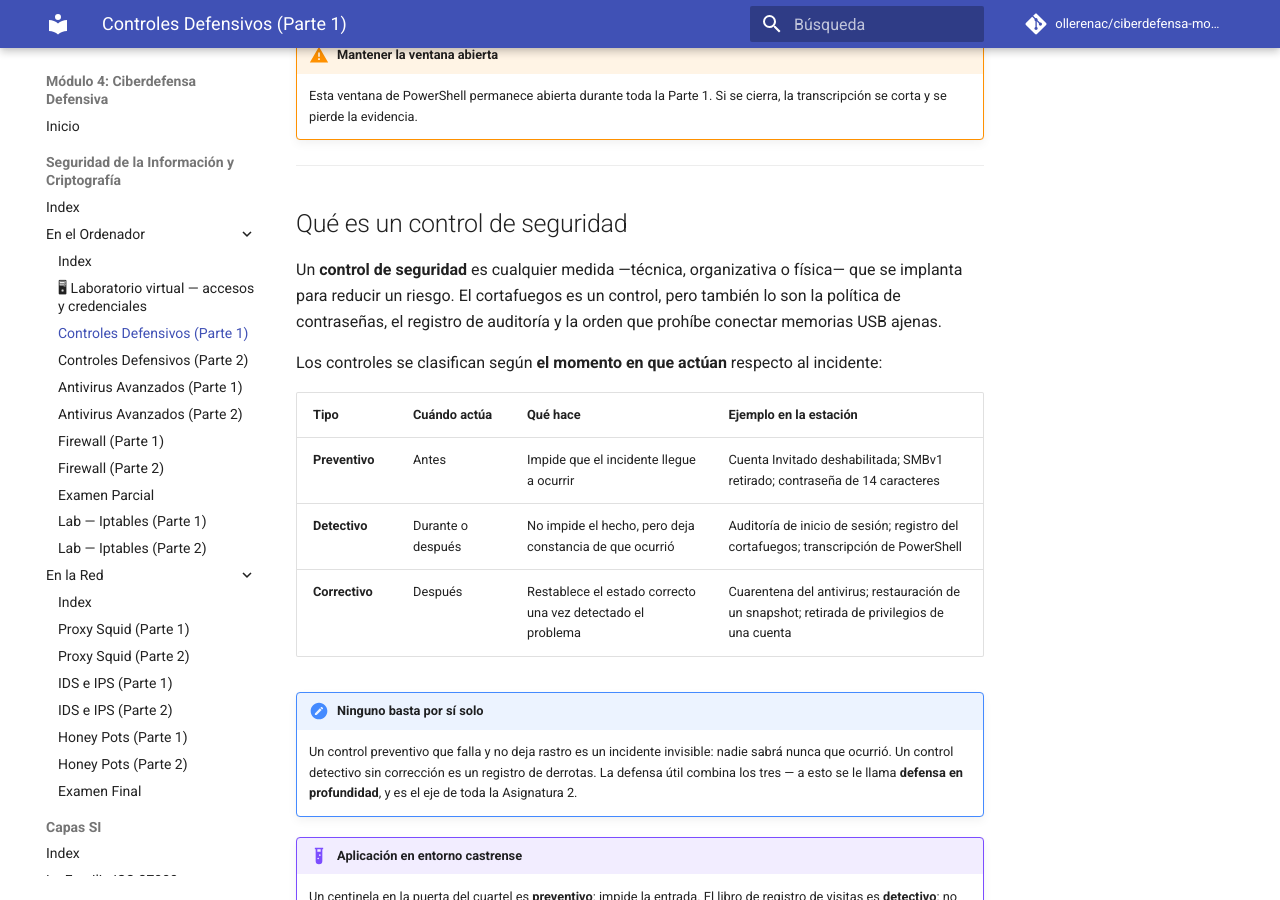
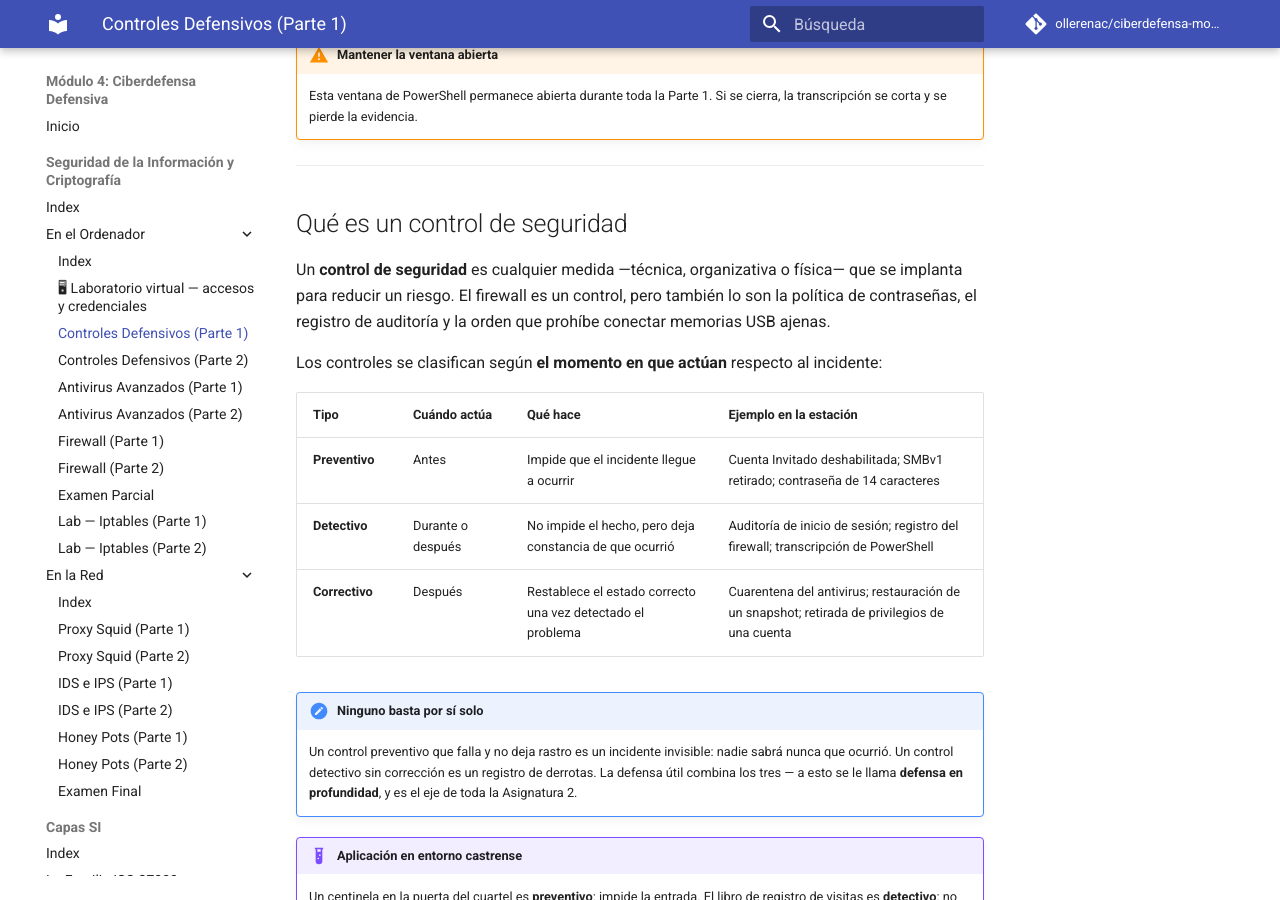
Before and after one commit to ollerenac/ciberdefensa-modulo4, an MkDocs documentation site: the page built from docs/seguridad-criptografia/en-el-ordenador/controles-defensivos-p1.md, in a window 1280 px wide and 900 px high, scrolled down 2023 px. Built offline with MkDocs 1.6.1 and Material for MkDocs 9.7.7, drawn with Linux system fonts in a browser that asks for light colours; comment, search, counter and statistics services are not loaded; some of the changed text lies outside the part shown.

Commit message:
docs: unificar terminología — firewall en lugar de cortafuegos
Los filenames cortafuegos-p1/p2.md se conservan para no romper URLs.

Co-Authored-By: Claude Fable 5 <noreply@anthropic.com>

````diff
--- a/docs/seguridad-criptografia/en-el-ordenador/controles-defensivos-p1.md
+++ b/docs/seguridad-criptografia/en-el-ordenador/controles-defensivos-p1.md
@@ -60,14 +60,14 @@ Start-Transcript -Path C:\Lab\Evidencias\01-reconocimiento.txt -Force
 
 ## Qué es un control de seguridad
 
-Un **control de seguridad** es cualquier medida —técnica, organizativa o física— que se implanta para reducir un riesgo. El cortafuegos es un control, pero también lo son la política de contraseñas, el registro de auditoría y la orden que prohíbe conectar memorias USB ajenas.
+Un **control de seguridad** es cualquier medida —técnica, organizativa o física— que se implanta para reducir un riesgo. El firewall es un control, pero también lo son la política de contraseñas, el registro de auditoría y la orden que prohíbe conectar memorias USB ajenas.
 
 Los controles se clasifican según **el momento en que actúan** respecto al incidente:
 
 | Tipo | Cuándo actúa | Qué hace | Ejemplo en la estación |
 |------|-------------|----------|------------------------|
 | **Preventivo** | Antes | Impide que el incidente llegue a ocurrir | Cuenta Invitado deshabilitada; SMBv1 retirado; contraseña de 14 caracteres |
-| **Detectivo** | Durante o después | No impide el hecho, pero deja constancia de que ocurrió | Auditoría de inicio de sesión; registro del cortafuegos; transcripción de PowerShell |
+| **Detectivo** | Durante o después | No impide el hecho, pero deja constancia de que ocurrió | Auditoría de inicio de sesión; registro del firewall; transcripción de PowerShell |
 | **Correctivo** | Después | Restablece el estado correcto una vez detectado el problema | Cuarentena del antivirus; restauración de un snapshot; retirada de privilegios de una cuenta |
 
 !!! note "Ninguno basta por sí solo"
@@ -498,7 +498,7 @@ El panel principal muestra seis áreas de protección, cada una representada por
 |-------|------------|-----------------|
 | **Virus & threat protection** | Antivirus (Microsoft Defender) y gestión de amenazas | Integridad (previene modificaciones maliciosas) |
 | **Account protection** | Contraseña, Windows Hello, opciones de inicio de sesión | Confidencialidad (controla quién accede) |
-| **Firewall & network protection** | Estado del cortafuegos para cada perfil de red | Disponibilidad (bloquea ataques de red) |
+| **Firewall & network protection** | Estado del firewall para cada perfil de red | Disponibilidad (bloquea ataques de red) |
 | **App & browser control** | SmartScreen, protección de reputación, exploit protection | Integridad (previene ejecución de código malicioso) |
 | **Device security** | TPM, Secure Boot, Core Isolation | Integridad (garantiza integridad del hardware y arranque) |
 | **Device performance & health** | Estado general del sistema, actualizaciones, almacenamiento | Disponibilidad (sistema funciona correctamente) |
@@ -533,7 +533,7 @@ Revisar el panel principal y guardar una captura con el nombre exacto `C:\Lab\Ev
 !!! warning "El paso 2 es el que se olvida"
     Sin hacer clic en el aviso, la captura se queda solo en el portapapeles y **no existe como archivo**. Comprobarlo con `Test-Path C:\Lab\Evidencias\01-seguridad-windows.png`, que debe devolver `True`.
 
-**Paso 2 — Contrastar el panel con el estado real de Defender y del cortafuegos**
+**Paso 2 — Contrastar el panel con el estado real de Defender y del firewall**
 
 ```powershell
 Get-MpComputerStatus |
@@ -546,7 +546,7 @@ Get-NetFirewallProfile |
     Format-Table Name, Enabled
 ```
 
-**Se espera ver:** `AntivirusEnabled` y `RealTimeProtectionEnabled` en `True`, `DefenderSignaturesOutOfDate` en `False`, y los tres perfiles del cortafuegos (Dominio, Privado, Público) en `True`. La fecha de firmas depende del día de la práctica.
+**Se espera ver:** `AntivirusEnabled` y `RealTimeProtectionEnabled` en `True`, `DefenderSignaturesOutOfDate` en `False`, y los tres perfiles del firewall (Dominio, Privado, Público) en `True`. La fecha de firmas depende del día de la práctica.
 
 **Si no aparece:** en esta Parte 1 **no se corrige nada**. Registrar el hallazgo, detenerse y avisar al instructor. La corrección corresponde a la Parte 2.
 
````
Also changed, not shown: docs/seguridad-criptografia/en-el-ordenador/examen-parcial.md (+1 -1 lines), docs/seguridad-criptografia/en-el-ordenador/lab-iptables-p1.md (+1 -1 lines), docs/seguridad-criptografia/index.md (+2 -2 lines).
